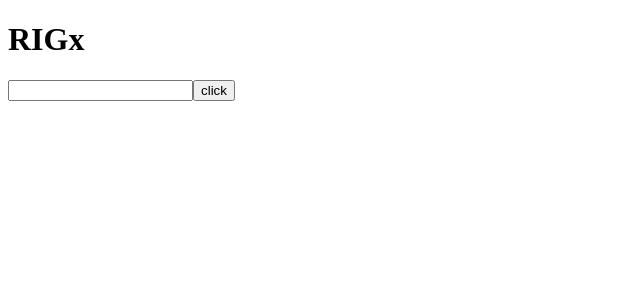
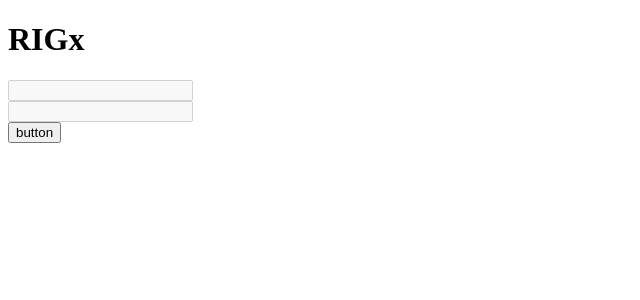
Before and after one commit to 007tickooayush/RIGx, an Angular app: page / in a window 1280 px wide. Shown: the top 300 px of the page, without its empty margins (0-640 px from the left). Built offline with nearby package versions, Linux system fonts and the light colour scheme.

Commit message:
tested-binding

```diff
--- a/src/app/app.component.html
+++ b/src/app/app.component.html
@@ -1,7 +1,13 @@
 <h1> {{title}} </h1>
 
 <div class="container">
-    <input type="text"#box />
-    <button (click)="getVal(box.value)">click</button>
+    <input type="text" [disabled]="disabledBox" [value]="name"/>
+</div>
 
+<div class="container">
+    <input type="text" disabled={{disabledBox}} value={{name}} />
 </div>
+
+<div class="container">
+    <button (click)="enableBox()" >button</button>
+</div>
--- a/src/app/app.component.ts
+++ b/src/app/app.component.ts
@@ -9,10 +9,11 @@
 export class AppComponent {
     title = 'RIGx';
 
-    creation = 'new site'
-    currentVal = ''
-    getVal(val){
-        console.log(val)
-        this.currentVal = val
+    name = ''
+
+    disabledBox = true
+
+    enableBox(){
+        this.disabledBox = false
     }
 }
```
